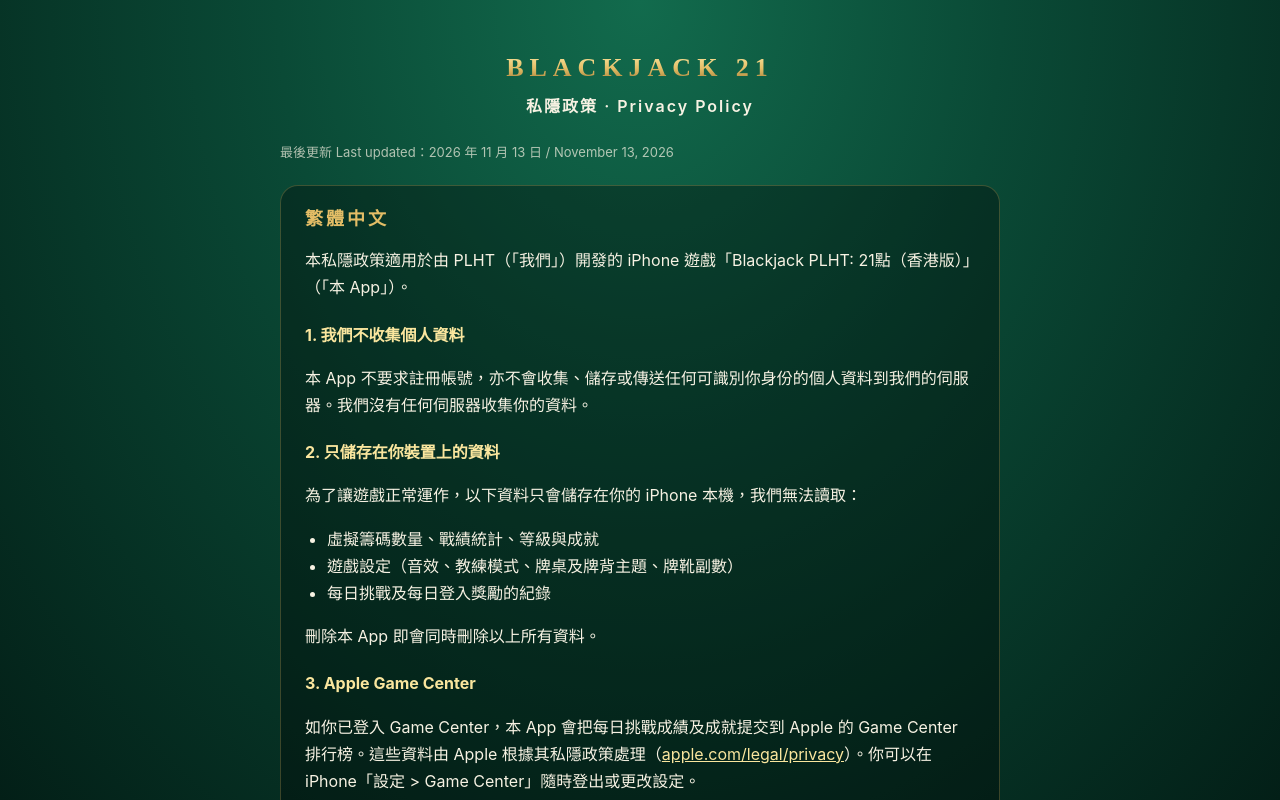
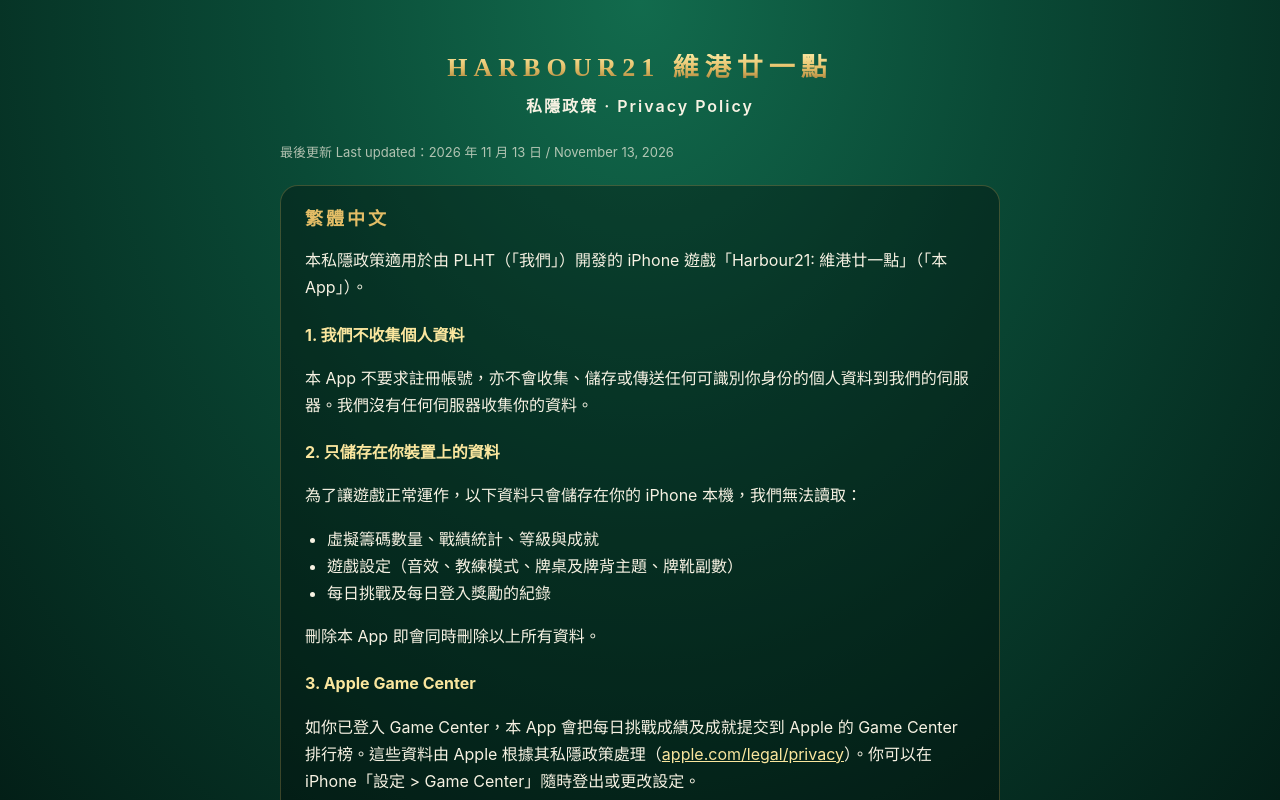
Before and after one commit to plht-apps/blackjack21, a plain HTML site: page privacy.html in a window 1280 px wide. Shown: the top 800 px of the page. Drawn offline with Linux system fonts and the light colour scheme.

Commit message:
Update privacy policy referencRename app to Harbour21: 維港廿一點es from Blackjack to Harbour21

```diff
--- a/privacy.html
+++ b/privacy.html
@@ -3,12 +3,12 @@
 <head>
 <meta charset="utf-8">
 <meta name="viewport" content="width=device-width, initial-scale=1">
-<title>私隱政策 Privacy Policy · Blackjack 21</title>
+<title>私隱政策 Privacy Policy · Harbour21: 維港廿一點</title>
 <link rel="stylesheet" href="style.css">
 </head>
 <body>
 <header class="hero small">
-  <a class="brand" href="index.html">BLACKJACK 21</a>
+  <a class="brand" href="index.html">HARBOUR21 維港廿一點</a>
   <p class="tag">私隱政策 · Privacy Policy</p>
 </header>
 
@@ -17,7 +17,7 @@
 
   <section>
     <h2>繁體中文</h2>
-    <p>本私隱政策適用於由 PLHT（「我們」）開發的 iPhone 遊戲「Blackjack PLHT: 21點（香港版）」（「本 App」）。</p>
+    <p>本私隱政策適用於由 PLHT（「我們」）開發的 iPhone 遊戲「Harbour21: 維港廿一點」（「本 App」）。</p>
 
     <h3>1. 我們不收集個人資料</h3>
     <p>本 App 不要求註冊帳號，亦不會收集、儲存或傳送任何可識別你身份的個人資料到我們的伺服器。我們沒有任何伺服器收集你的資料。</p>
@@ -55,7 +55,7 @@
 
   <section>
     <h2>English</h2>
-    <p>This Privacy Policy applies to the iPhone game “Blackjack PLHT” (Blackjack PLHT: 21點（香港版）) (the “App”), developed by PLHT (“we”).</p>
+    <p>This Privacy Policy applies to the iPhone game “Harbour21: 維港廿一點” (the “App”), developed by PLHT (“we”).</p>
 
     <h3>1. We do not collect personal data</h3>
     <p>The App requires no account and does not collect, store or transmit any personally identifiable information to us. We do not operate any servers that collect your data.</p>
```
